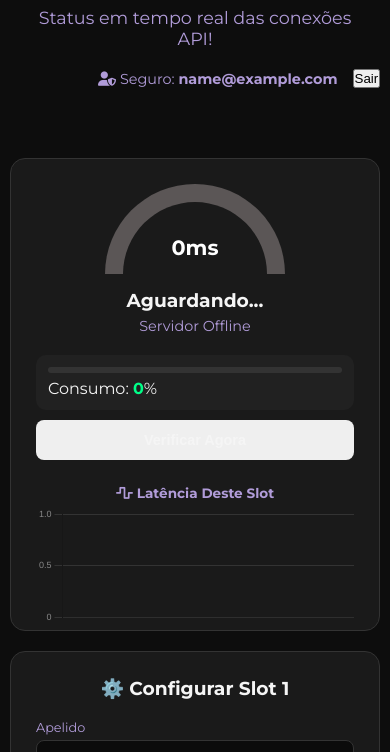
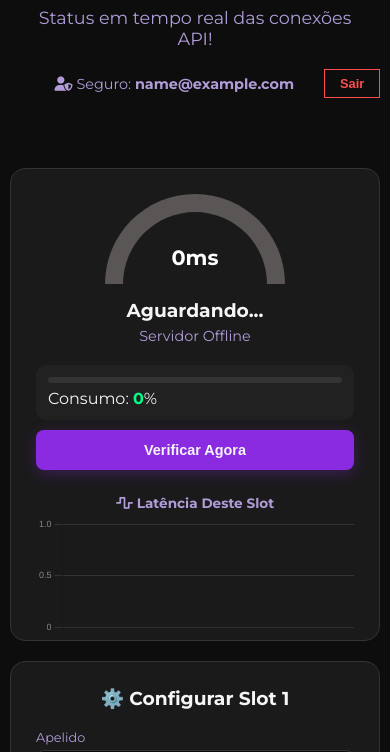
Before and after one commit to brunoferreirasalustiano/Meu-monitor-api, a website: page index.html in a window 390 px wide. Shown: the part 92-844 px from the top of the page. Drawn offline with nearby package versions, Linux system fonts and the light colour scheme; no server answers; sample sign-in values are in the browser's storage.

Commit message:
feat: layout com exportação profissional e responsiva

```diff
--- a/style.css
+++ b/style.css
@@ -174,7 +174,7 @@ td { padding: 8px 0; border-bottom: 1px solid #222; }
 .status-ok { color: var(--success-green); font-weight: bold; }
 .token-badge { background: var(--primary-purple); padding: 2px 6px; border-radius: 4px; font-size: 0.75rem; }
 
-/* ===============================
+/* ==========================================
    8. BOTÕES GERAIS E GRUPO DE BOTÕES
 ========================================== */
 #dashboard button {
@@ -191,10 +191,33 @@ td { padding: 8px 0; border-bottom: 1px solid #222; }
     display: flex;
     align-items: center;
     justify-content: center;
-    gap: 8px; /* Espaço entre o ícone e o texto */
+    gap: 8px;
 }
 
-/* Cores Específicas */
+/* DESTAQUE: Botão Verificar Agora (dentro do card central) */
+.api-card button {
+    background-color: var(--primary-purple) !important;
+    box-shadow: 0 4px 15px rgba(138, 43, 226, 0.3);
+}
+
+/* Botão Sair (Cabeçalho - discreto e elegante) */
+.btn-logout {
+    background-color: transparent !important;
+    border: 1px solid var(--error-red) !important;
+    color: var(--error-red) !important;
+    width: auto !important;
+    padding: 6px 15px !important;
+    font-size: 0.8rem !important;
+    margin-left: 15px;
+    font-weight: 600;
+}
+
+.btn-logout:hover {
+    background-color: var(--error-red) !important;
+    color: white !important;
+}
+
+/* Cores dos Relatórios */
 .btn-salvar { background-color: var(--primary-purple) !important; }
 .btn-csv { background-color: #27ae60 !important; } /* Verde Excel */
 .btn-pdf { background-color: #e74c3c !important; } /* Vermelho PDF */
@@ -218,30 +241,28 @@ td { padding: 8px 0; border-bottom: 1px solid #222; }
 }
 
 .export-actions button {
-    margin-top: 0 !important; /* Remove margem extra dentro do grupo */
+    margin-top: 0 !important;
 }
 
 #dashboard button:hover {
     filter: brightness(1.2);
     transform: translateY(-2px);
 }
+
 /* ==========================================
    9. RESPONSIVIDADE (TABLET E DESKTOP)
 ========================================== */
 
-/* Ajustes para Tablets (Telas maiores que 768px) */
 @media (min-width: 768px) {
     #dashboard { padding: 20px; }
     .painel-geral { gap: 20px; }
     .api-card, .config-container, .logs-container { padding: 40px; }
 
-    /* Organização dos botões no Tablet */
     .botoes-form {
-        flex-direction: column; /* Mantém em coluna para não apertar */
+        flex-direction: column;
         gap: 15px;
     }
 
-    /* Faz o Excel e o PDF ficarem lado a lado */
     .export-actions {
         flex-direction: row;
         gap: 10px;
@@ -252,14 +273,12 @@ td { padding: 8px 0; border-bottom: 1px solid #222; }
     .nome-do-modelo { font-size: 1.2rem; }
     .gauge { width: 200px; height: 100px; }
     .gauge-body { width: 200px; height: 200px; }
-    .gauge-fill { border-radius: 0 0 100px 100px; }
     .gauge-cover { font-size: 1.5rem; }
 
     table { font-size: 0.9rem; }
     .token-badge { padding: 3px 8px; font-size: 0.8rem; }
 }
 
-/* Ajustes para Computadores (Telas maiores que 1024px) */
 @media (min-width: 1024px) {
     .painel-geral {
         grid-template-columns: repeat(auto-fit, minmax(220px, 1fr));
@@ -271,7 +290,6 @@ td { padding: 8px 0; border-bottom: 1px solid #222; }
         text-align: left;
     }
 
-    /* Faz o monitor e a configuração ficarem um ao lado do outro */
     .conteudo-monitor {
         flex-direction: row;
         align-items: stretch;
```
